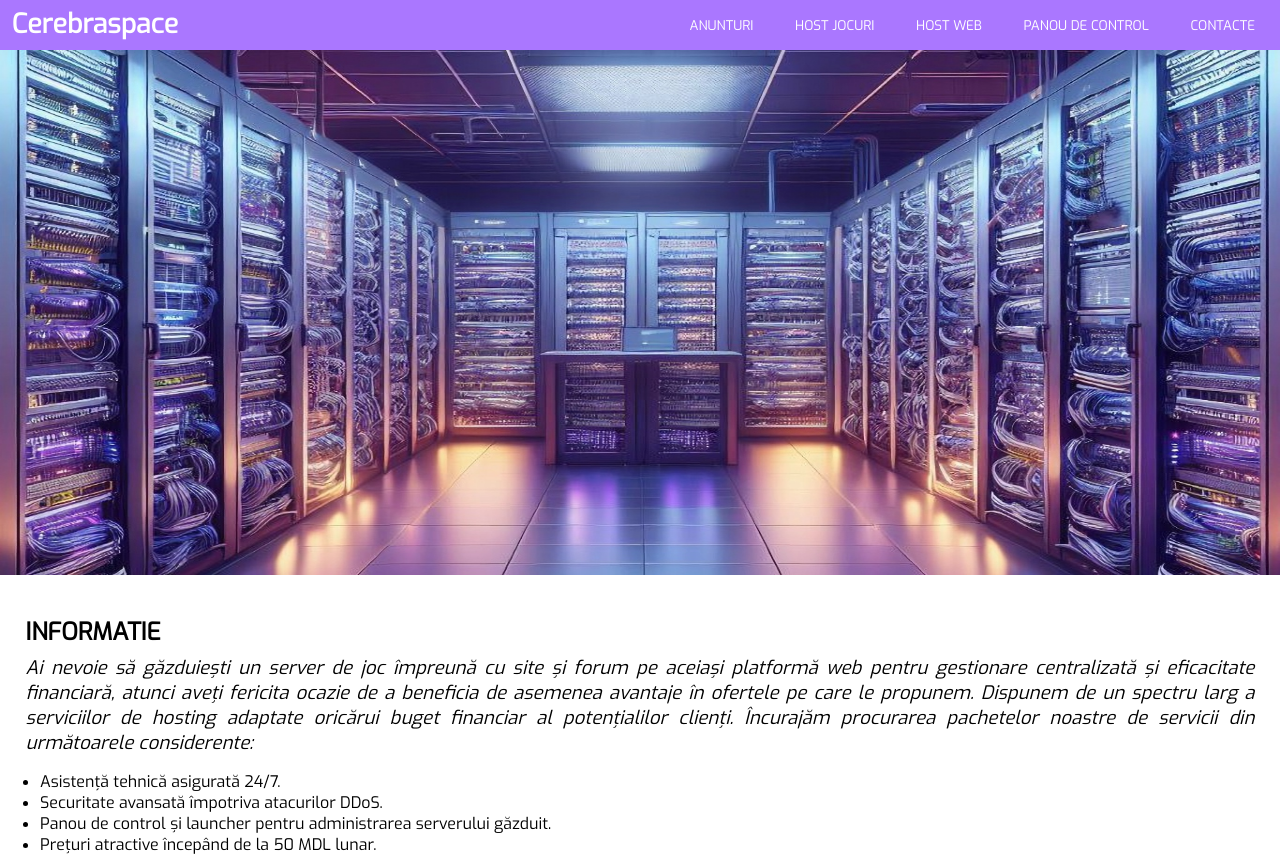
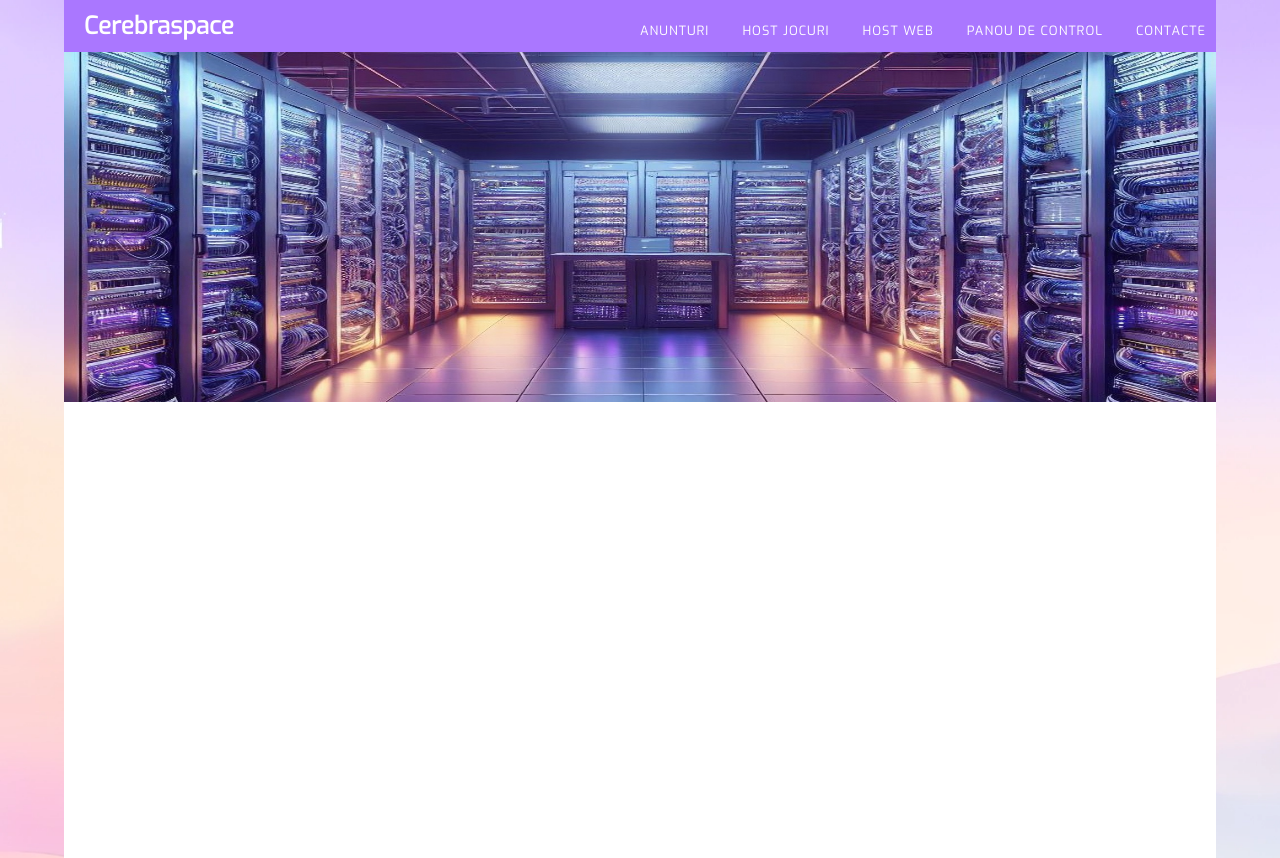
Before and after one commit to watchfoxie/CerebraspaceHosting, a plain HTML site: page Proiectul_Cerebraspace/index.html in a window 1280 px wide. Shown: the top 858 px of the page. Drawn offline with Linux system fonts and the light colour scheme.

Commit message:
Cerebraspace web site build 2.1

```diff
--- a/Proiectul_Cerebraspace/css/main_page.css
+++ b/Proiectul_Cerebraspace/css/main_page.css
@@ -1,104 +1,90 @@
 @charset "utf-8";
-/* Trebuie de rezolvate problema decoration */
+/* Cerebraspace */
+
 body {
-	margin: 0;
+	margin: 0px;
+	background-image: url("../img/background_image.png");
+	background-size: cover;
+	background-repeat: no-repeat;
 	font-family: 'Exo', sans-serif;
+	font-style: normal;
+	font-weight: 400;
+}
+
+.skeleton {
+	height: 2000px; /* Temporar */
+	width: 90%;
+	background-color: #FFFFFF;
+	margin-left: auto;
+	margin-right: auto;
 }
 
 header {
-	margin: 0;
-	padding: 0;
-	display: flex;
-	justify-content: space-between;
-	align-items: center;
+	height: 2.6%;
+	width: 100%;
 	background-color: #AA77FF;
-	height: 50px;
-	top: 0px;
-	left: 0px;
 }
 
-body header h1 {
-	position: relative;
-	bottom: 6%;
-}
-body header h1 a{
-	margin-left: 2%;
-	font-weight: bolder;
-	font-size: 20pt;
+a {
+	display: inline-block;
+	padding: 20.8px 9px 12.4px 9px;
+	color: #FFFFFF;
 	text-decoration: none;
-	color: white;
-	padding: 0.3em;
 }
 
-body header nav {
-	margin-right: 0.5%;
-	position: relative;
-	top: 6%;
+.main_logo {
+	float: left;
+	text-align: left;
+	width: auto;
+	font-size: 1.5em;
+	font-weight: bold;
+	letter-spacing: 0px;
+	color: #FFFFFF;
+	margin: 1px 1px;
+}
+#logo_config_area {
+	padding: 9px 19px;
+}
+nav {
+	float: right;
+	text-align: right;
+	width: 60%;
+	margin-top: 1px;
+	margin-left: 1px;
+	margin-bottom: 1px;
 }
 
-body header nav ul {
-	margin: 0 0;
-	padding: 0;
+header nav ul {
+	float: right;
+	display: inline-block;
+	list-style-type: none;
+	padding: 0px;
+	margin-top: 0px;
+	margin-bottom: 0px;
 }
 
-body header nav ul li {
-	margin: 0;
-	list-style-type: none;
-	line-height: normal;
-	display: inline-block;
+nav ul li {
+	float: left;
+	text-align: left;
+	font-size: 0.8em;
+	text-transform: uppercase;
+	font-weight: 100;
+	letter-spacing: 1px;
+	color: #FFFFFF;
+	border: 0px;
+	margin-right: 15px;
+
 }
 
-body header nav ul li a {
-	font-weight: 100;
-	font-size: 10pt;
-	text-transform: uppercase;
-	text-decoration: none;
-	color: white;
-	float: left;
-	padding: 1.4em;
+#listitem_config_area {
+	margin-right: 1px;
 }
 
-body section#first_section {
-	margin: 0;
-	padding: 0;
-	top: 0px;
-	left:0px;
-	display: flex;
-
-	height: 70vh;
+#menuitem_config_area {
+	padding: 20.8px 9px 12.4px 9px;
 }
 
-body section#first_section img{
-	height: 525px;
+.datacenter img {
+	height: 350px;
 	width: 100%;
 }
-
-body section h2 {
-	text-transform: uppercase;
-	margin: 0.5% 2%;
-}
-.informative_para {
-	font-size: 14pt;
-	font-weight: 500;
-	font-style: italic;
-	text-align: justify;
-	margin: 0.5% 2%;
-}
-
-body section#third_section {
-	display: flex;
-	height: 30vh;
-	align-items: center;
-	border: 1px solid red;
-}
-
-body section#third_section p {
-	margin: 0;
-	padding: 0;
-	top: 0px;
-	left:0px;
-	width: 100%;
-	text-align: center;
-	color: red;
-	text-transform: uppercase;
-}
--- a/Proiectul_Cerebraspace/index.html
+++ b/Proiectul_Cerebraspace/index.html
@@ -1,47 +1,39 @@
 <!DOCTYPE html>
-<html>
+<html lang="ro">
 <head>
 	<meta http-equiv="Content-Type" content="text/html; charset=UTF-8">
 	<meta name="viewport" content="width=device-width, initial-scale=1.0">
+	<meta name="author" content="Marian Tocana">
+	<meta name="keywords" content="cerebraspace, hosting moldova, gazduire jocuri, gazduire web">
 	<link rel="stylesheet" href="css/main_page.css">
 	<link rel="icon" type="image/png" href="img/favicon.png">
 	<link rel="preconnect" href="https://fonts.googleapis.com">
 	<link rel="preconnect" href="https://fonts.gstatic.com" crossorigin>
 	<link href="https://fonts.googleapis.com/css2?family=Exo&family=Poppins&display=swap" rel="stylesheet">
-		<title>Cerebraspace Hosting</title>
+	<title>Cerebraspace hosting</title>
 </head>
 <body>
+	<div class="skeleton">
 		<header>
-			<h1><a href="#index.html">Cerebraspace</a></h1>
+			<h1 class="main_logo"><a href="#index" id="logo_config_area">Cerebraspace</a></h1>
 			<nav>
 				<ul>
-					<li><a href="#">Anunturi</a></li>
-					<li><a href="#">Host jocuri</a></li>
-					<li><a href="#">Host web</a></li>
-					<li><a href="#">Panou de control</a></li>
-					<li><a href="#">Contacte</a></li>
+					<li><a href="#anounces" >Anunturi</a></li>
+					<li><a href="#gamehost" >Host jocuri</a></li>
+					<li><a href="#webhost" >Host web</a></li>
+					<li><a href="#controlpanel">Panou de control</a></li>
+					<li id="listitem_config_area"><a href="#contacts" id="menuitem_config_area">Contacte</a></li>
 				</ul>
 			</nav>
 		</header>
-		<section id="first_section">
-			<img src="img/first_section3.jpg" alt="data centru" />
+		<main>
+			<section class="datacenter">
+				<img src="img/purple_datacenter.jpg" alt="imaginea unui datacentru"/>
 			</section>
-		<section id="second_section">
-			<h2>Informatie</h2>
-			<p class="informative_para">
-				Ai nevoie să găzduiești un server de joc împreună cu site și forum pe aceiași platformă web pentru gestionare centralizată și eficacitate financiară, atunci aveți fericita ocazie de a beneficia de asemenea avantaje în ofertele pe care le propunem. Dispunem de un spectru larg a serviciilor de hosting adaptate oricărui buget financiar al potențialilor clienți. Încurajăm procurarea pachetelor noastre de servicii din următoarele considerente:
-				<ul>
-					<li>Asistență tehnică asigurată 24/7.</li>
-					<li>Securitate avansată împotriva atacurilor DDoS.</li>
-					<li>Panou de control și launcher pentru administrarea serverului găzduit.</li>
-					<li>Prețuri atractive începând de la 50 MDL lunar.</li>
-				</ul>
+		</main>
+		<footer>
 
-
-			</p>
-		</section>
-		<section id="third_section">
-			<p>in lucru</p>
-		</section>
+		</footer>
+	</div>
 </body>
 </html>
```
Also changed, not shown: Proiectul_Cerebraspace/img/background_image.png (added), Proiectul_Cerebraspace/img/first_section.jpg (deleted), Proiectul_Cerebraspace/img/first_section2.jpg (deleted), Proiectul_Cerebraspace/img/purple_datacenter.jpg (renamed from Proiectul_Cerebraspace/img/first_section3.jpg). Lines whose indentation alone changed are shown as unchanged.
